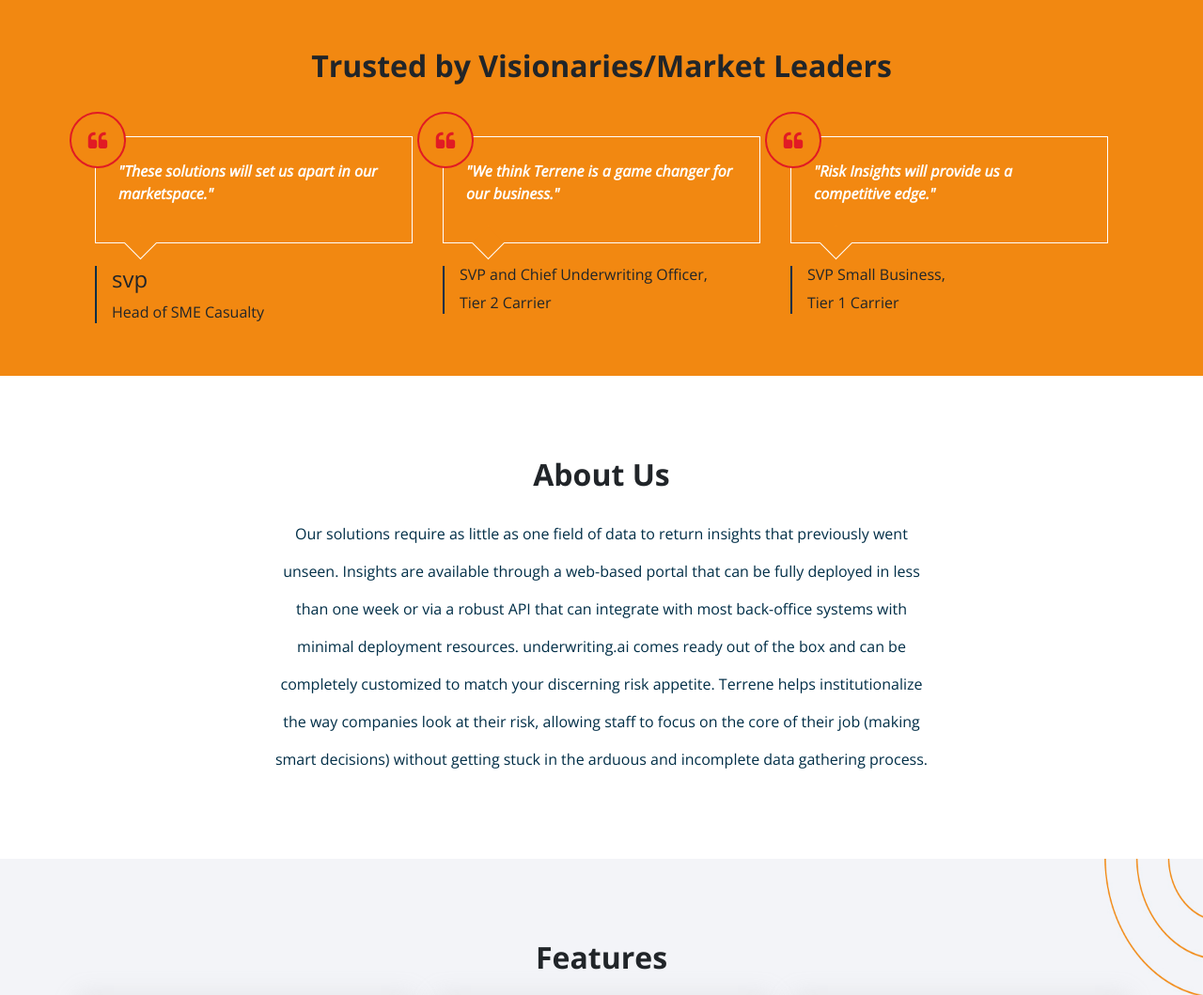
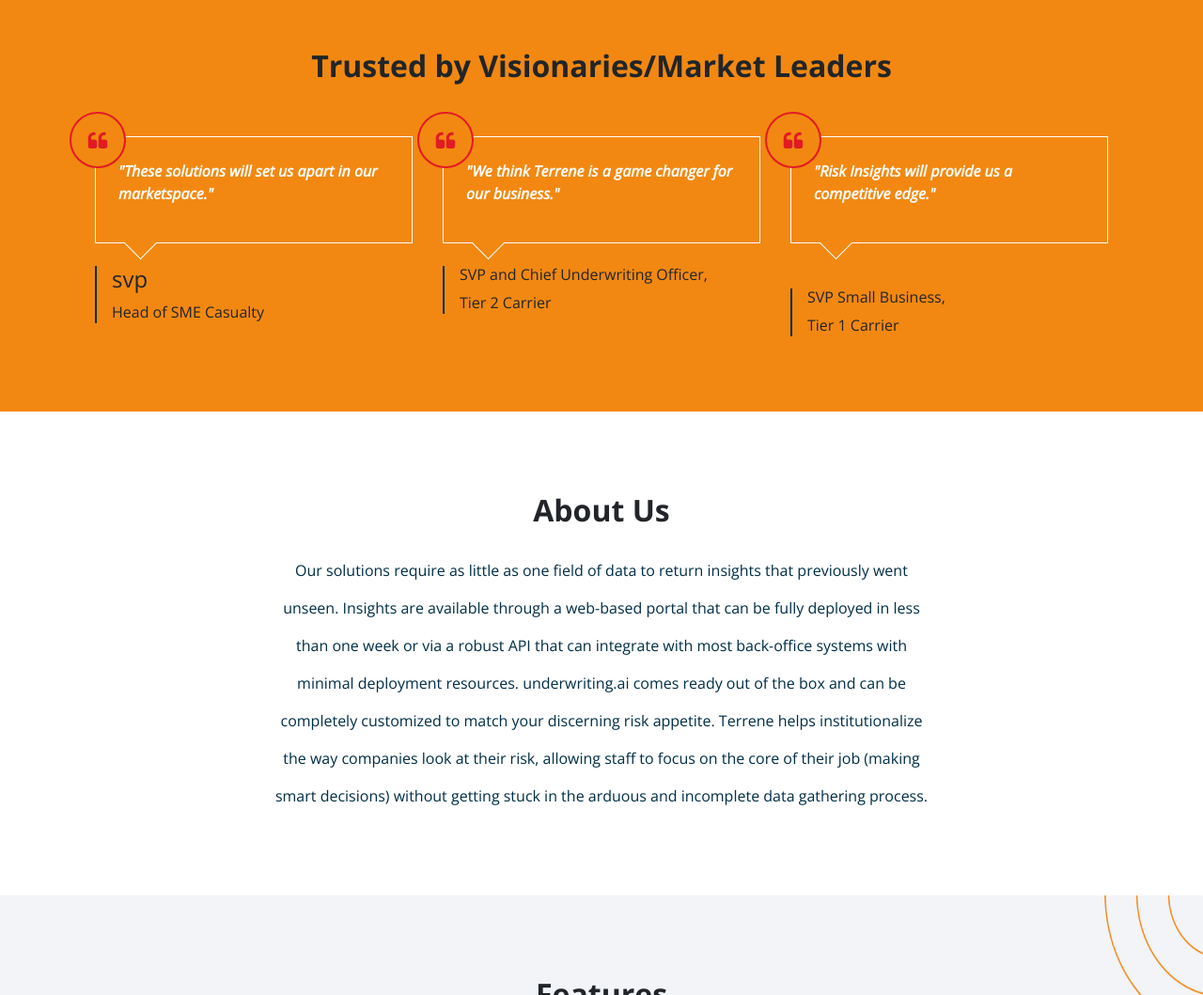
Before and after one commit to saisriarja/under-writing, a plain HTML site: page index.html in a window 1280 px wide. Shown: the part 2390-3449 px from the top of the page at 94% size. Drawn offline with nearby package versions, Linux system fonts and the light colour scheme; a web font is replaced by a local one.

Commit message:
changes added

```diff
--- a/index.html
+++ b/index.html
@@ -374,7 +374,7 @@
 
                             </div>
                         </div>
-                        <div class="mx-lg-3 py-md-5 py-lg-4">
+                        <div class="mx-lg-3 py-md-5 py-4">
                             <div class="svp px-3">
                                 <h6>SVP Small Business, </h6>
                                 <p> Tier 1 Carrier</p>
```
